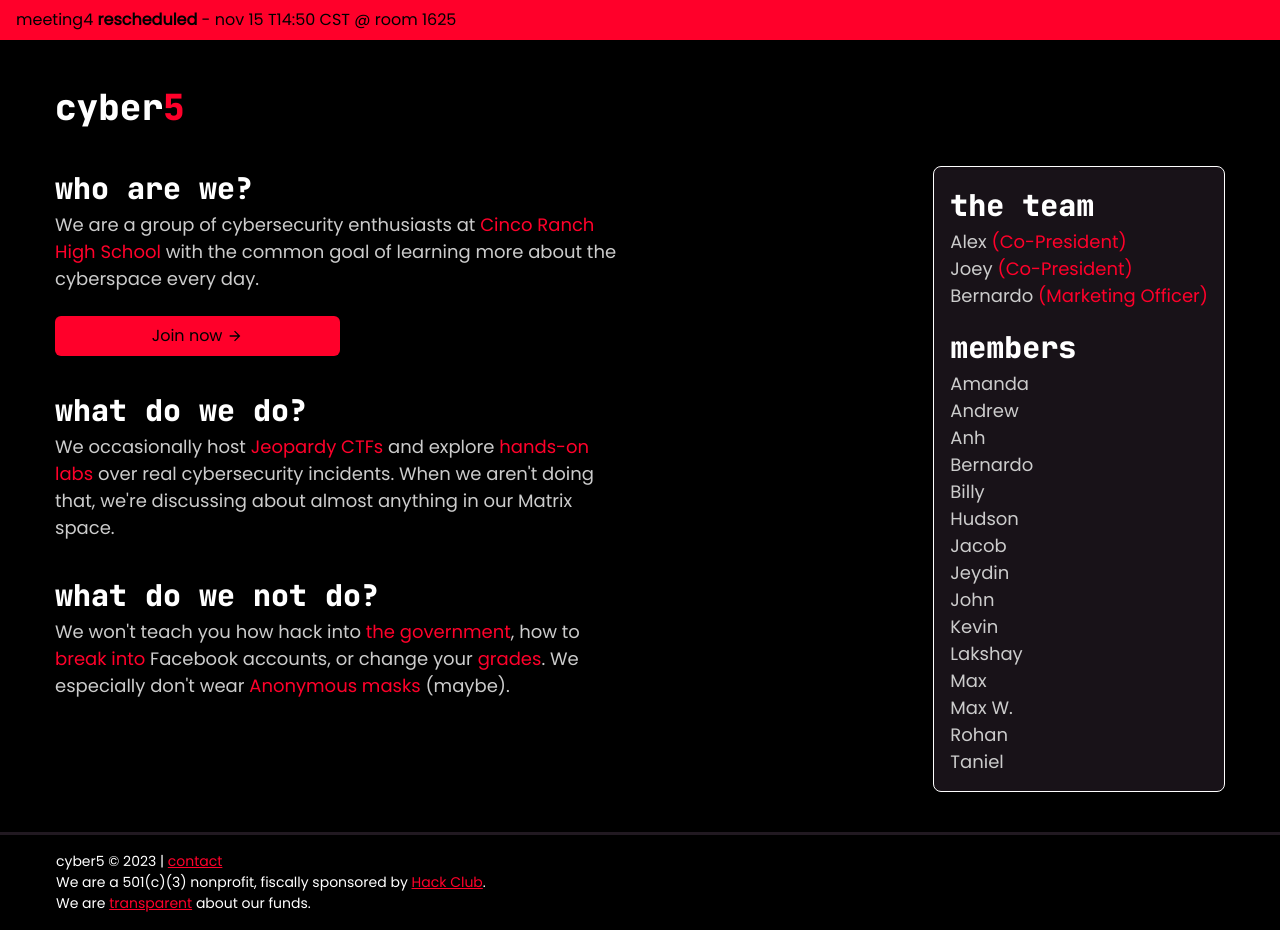
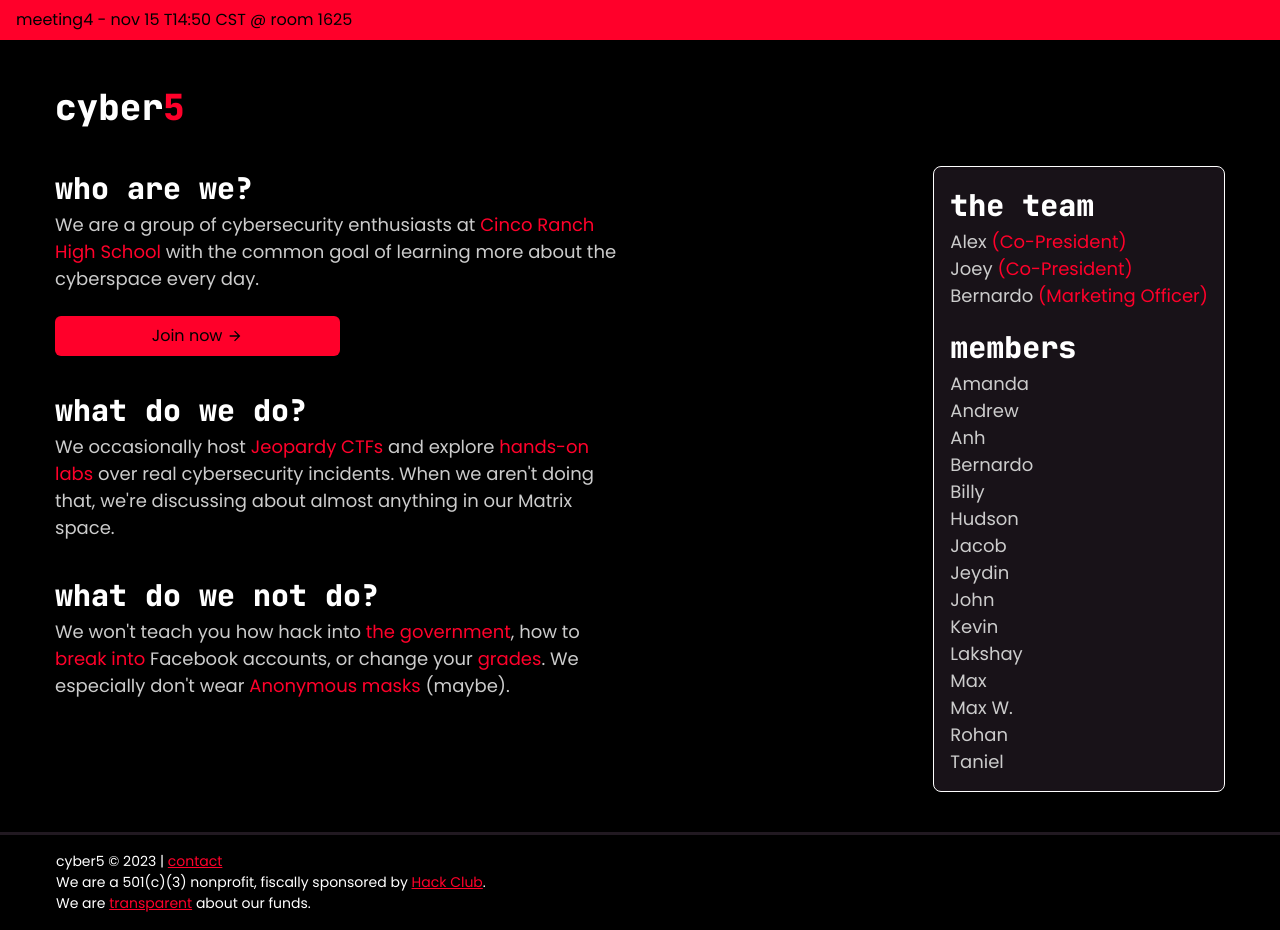
Before and after one commit to cyber5-crhs/website, a Next.js app: page / in a window 1280 px wide. Built offline with nearby package versions, Linux system fonts and the light colour scheme; some icons are missing.

Commit message:
remove rescheduled

```diff
--- a/pages/index.tsx
+++ b/pages/index.tsx
@@ -51,7 +51,7 @@ export default function Home() {
     <div className={styles.wrapper}>
       {announcement && (
         <div className={styles.banner}>
-          meeting{number} <b style={{fontWeight: 'bolder'}}>rescheduled</b> - {date} T{time} CST @ room 1625<br/>
+          meeting{number} - {date} T{time} CST @ room 1625<br/>
         </div>
       )}
       <div className={styles.main}>
```
